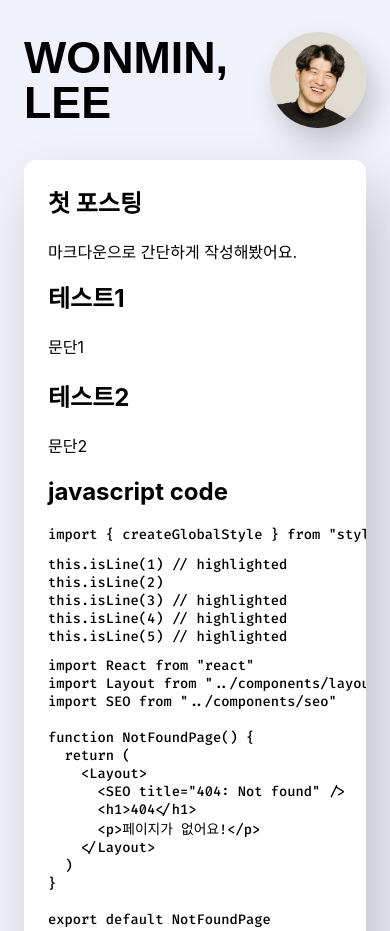
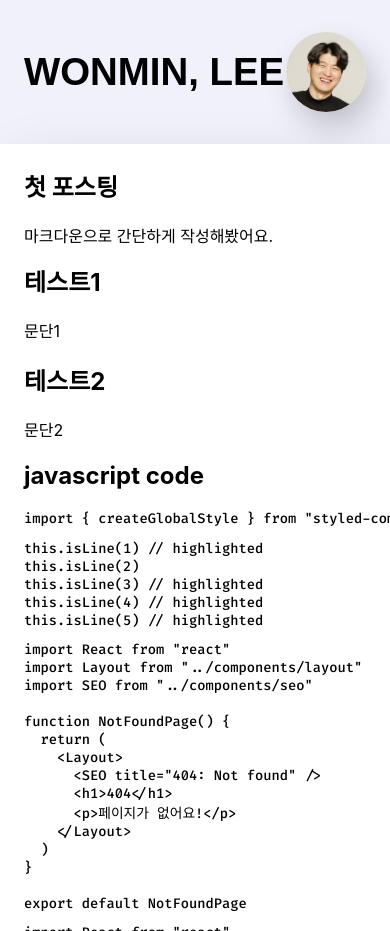
Before and after one commit to e2goon/wmlee.dev, a Gatsby site: page /first-post in a window 390 px wide. Shown: the top 931 px of the page. Built offline with nearby package versions, Linux system fonts and the light colour scheme; Gatsby itself is replaced by a stand-in of ours; some packages are replaced by stand-ins of ours; code samples lack their colours; a web font is replaced by a local one.

Commit message:
style: 모바일 디바이스 해상도 대응

```diff
--- a/src/components/header.js
+++ b/src/components/header.js
@@ -65,6 +65,11 @@ const StyledHeader = styled.header`
   small {
     font-size: 1.6rem;
   }
+
+  @media (max-width: 768px) {
+    padding: 2rem 24px;
+    font-size: 1.2rem;
+  }
 `
 
 const Avatar = styled(Image)`
@@ -73,4 +78,9 @@ const Avatar = styled(Image)`
   border-radius: 50%;
   box-shadow: 8px 15px 30px rgba(0, 0, 0, 0.2);
   overflow: hidden;
+
+  @media (max-width: 768px) {
+    width: 5rem;
+    height: 5rem;
+  }
 `
--- a/src/components/layout.js
+++ b/src/components/layout.js
@@ -61,6 +61,10 @@ const Frame = styled.div`
   align-items: center;
   justify-content: center;
   min-height: 100vh;
+
+  @media (max-width: 768px) {
+    padding: 0;
+  }
 `
 
 const Page = styled.main`
@@ -68,4 +72,8 @@ const Page = styled.main`
   width: 100%;
   max-width: 640px;
   max-height: 100%;
+
+  @media (max-width: 768px) {
+    max-width: none;
+  }
 `
--- a/src/components/posts.js
+++ b/src/components/posts.js
@@ -73,6 +73,10 @@ const Item = styled.li`
     margin-left: 8px;
     color: ${lighten(0.4, "#000")};
   }
+
+  @media (max-width: 768px) {
+    margin: 0 16px;
+  }
 `
 
 const StyledLink = styled(Link)`
--- a/src/templates/blog-post.js
+++ b/src/templates/blog-post.js
@@ -53,4 +53,8 @@ const Post = styled.article`
     --grvsc-border-radius: 0;
     margin: 1rem -24px;
   }
+
+  @media (max-width: 768px) {
+    border-radius: 0;
+  }
 `
```
